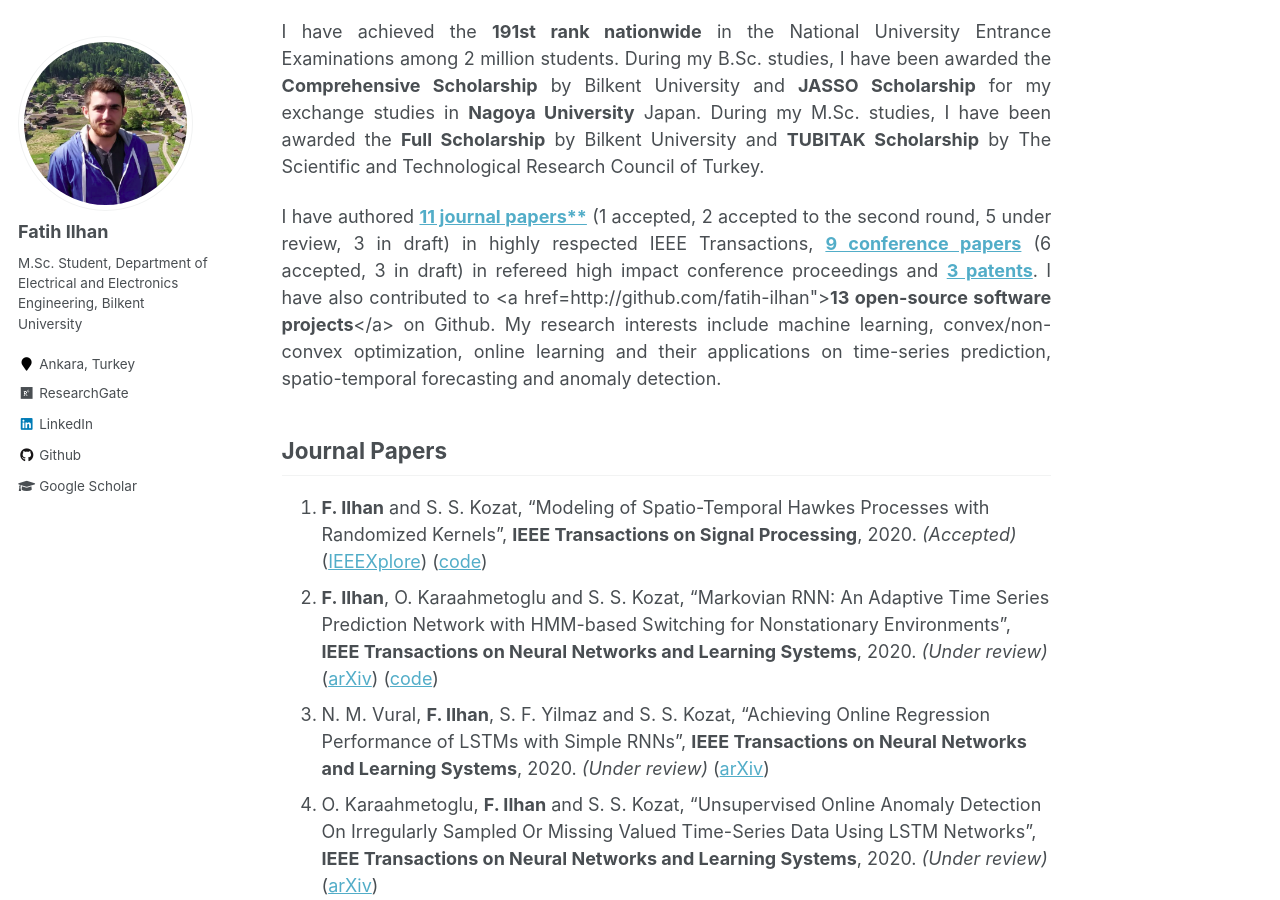
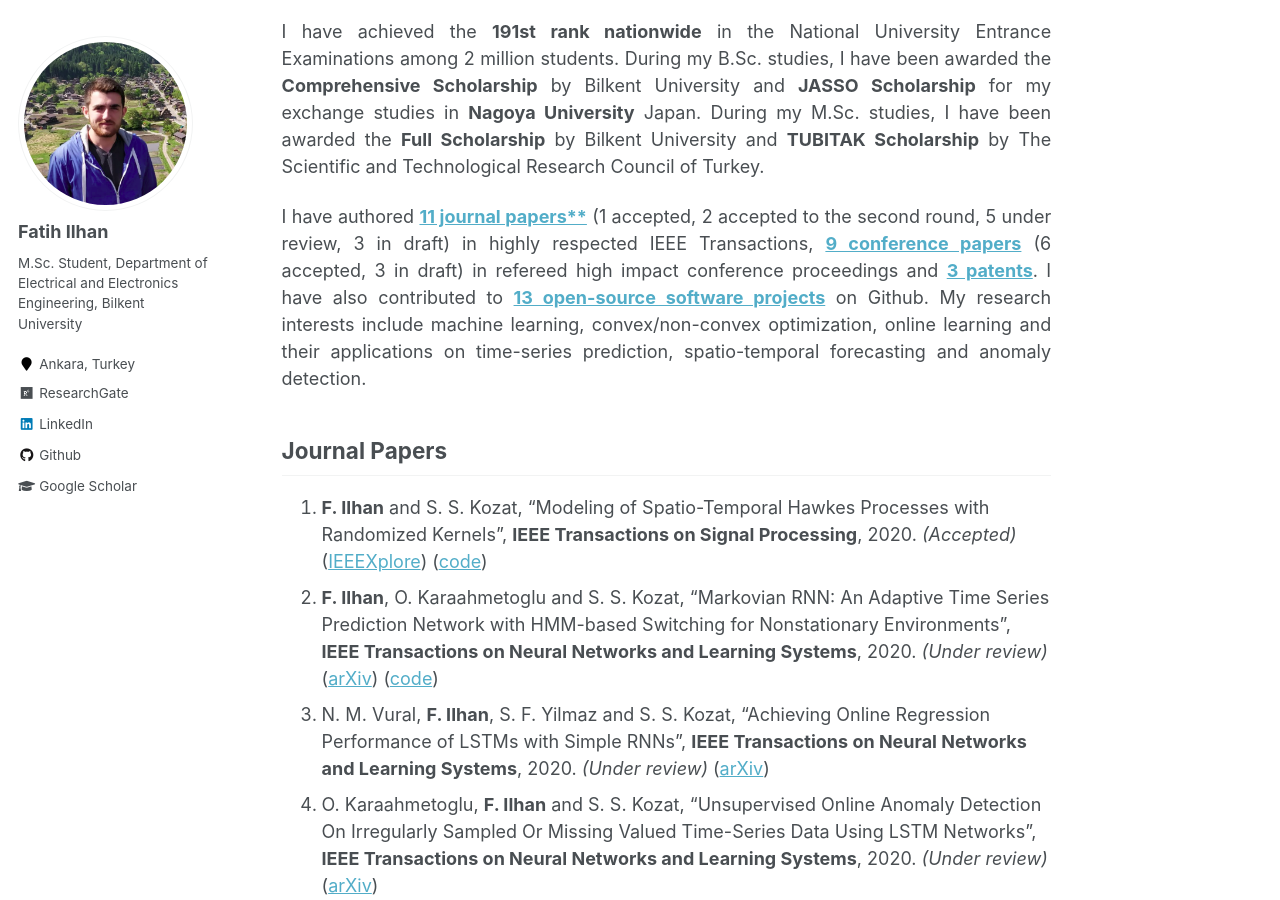
Before and after one commit to fatih-ilhan/fatih-ilhan.github.io, a Jekyll site: the page built from _pages/about.md, in a window 1280 px wide and 900 px high, scrolled down 733 px. Built offline with Jekyll 4.4.1, drawn with Linux system fonts in a browser that asks for light colours.

Commit message:
Update about.md

```diff
--- a/_pages/about.md
+++ b/_pages/about.md
@@ -25,7 +25,7 @@ redirect_from:
 
 <div style="text-align: justify"><p>I have achieved the <b>191st rank nationwide</b> in the National University Entrance Examinations among 2 million students. During my B.Sc. studies, I have been awarded the <b>Comprehensive Scholarship</b> by Bilkent University and <b>JASSO Scholarship</b> for my exchange studies in <b>Nagoya University</b> Japan. During my M.Sc. studies, I have been awarded the <b>Full Scholarship</b> by Bilkent University and <b>TUBITAK Scholarship</b> by The Scientific and Technological Research Council of Turkey.</p></div>
 
-<div style="text-align: justify"><p>I have authored <a href="#journal-papers"><b>11 journal papers**</b></a> (1 accepted, 2 accepted to the second round, 5 under review, 3 in draft) in highly respected IEEE Transactions, <a href="#conference-papers"><b>9 conference papers</b></a> (6 accepted, 3 in draft) in refereed high impact conference proceedings and <a href="##patents"><b>3 patents</b></a>. I have also contributed to <a href=http://github.com/fatih-ilhan"><b>13 open-source software projects</b></a> on Github. My research interests include machine learning, convex/non-convex optimization, online learning and their applications on time-series prediction, spatio-temporal forecasting and anomaly detection.</p></div>
+<div style="text-align: justify"><p>I have authored <a href="#journal-papers"><b>11 journal papers**</b></a> (1 accepted, 2 accepted to the second round, 5 under review, 3 in draft) in highly respected IEEE Transactions, <a href="#conference-papers"><b>9 conference papers</b></a> (6 accepted, 3 in draft) in refereed high impact conference proceedings and <a href="##patents"><b>3 patents</b></a>. I have also contributed to <a href="http://github.com/fatih-ilhan"><b>13 open-source software projects</b></a> on Github. My research interests include machine learning, convex/non-convex optimization, online learning and their applications on time-series prediction, spatio-temporal forecasting and anomaly detection.</p></div>
 
 
 <h2 id="journal-papers"> Journal Papers</h2>
```
